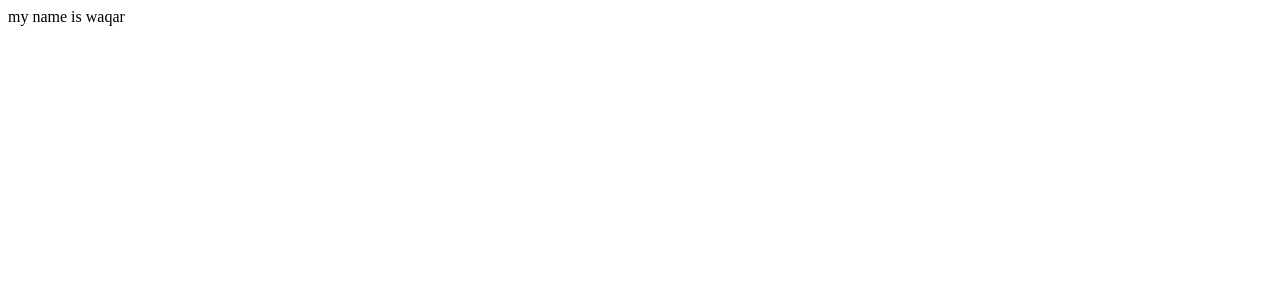
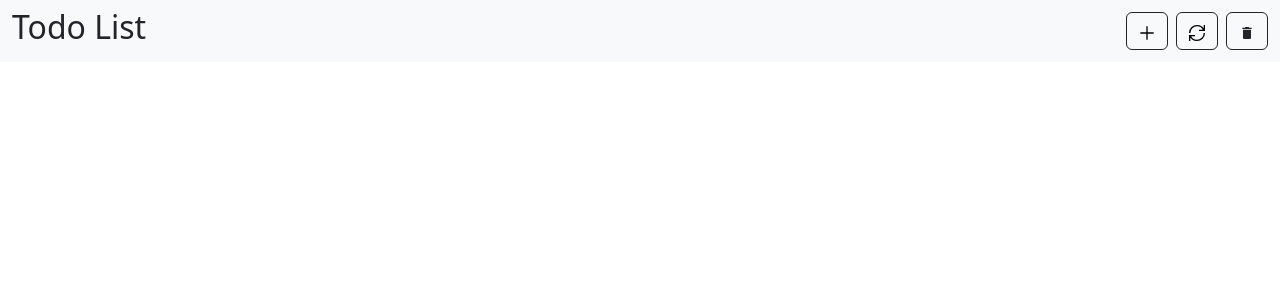
Before and after one commit to waqarakrambhutta/TodoApp, a React (Vite) app: page / in a window 1280 px wide. Shown: the top 300 px of the page. Built offline with nearby package versions, Linux system fonts and the light colour scheme.

Commit message:
Creating Navbar

```diff
--- a/package.json
+++ b/package.json
@@ -16,7 +16,8 @@
     "bootstrap": "^5.3.1",
     "framer-motion": "^10.15.1",
     "react": "^18.2.0",
-    "react-dom": "^18.2.0"
+    "react-dom": "^18.2.0",
+    "react-icons": "^4.10.1"
   },
   "devDependencies": {
     "@types/react": "^18.2.19",
--- a/src/App.tsx
+++ b/src/App.tsx
@@ -1,15 +1,14 @@
-import { useState } from 'react'
 
 import './App.css'
+import NavBar from './components/NavBar'
 
 function App() {
-  const [count,setcount] = useState(false)
 
   return (
 
-    <div>my name is waqar
-
-    </div >
+    <>
+    <NavBar/>
+    </>
 
 
   )
--- /dev/null
+++ b/src/components/NavBar.tsx
@@ -0,0 +1,29 @@
+import { MdDelete } from 'react-icons/md'
+import { GrAdd ,GrUpdate} from 'react-icons/gr'
+
+const NavBar = () => {
+  return (
+    <>
+      <nav className="navbar navbar-expand-lg bg-body-tertiary">
+        <div
+          className="container-fluid d-flex justify-content-between align-items-center"
+          style={{ width: "100%"}}
+        >
+          <h2>Todo List</h2>
+          <div className='d-flex gap-2'>
+          <button type="button" className="btn btn-outline-dark">
+            <GrAdd/>
+          </button><button type="button" className="btn btn-outline-dark">
+            <GrUpdate/>
+          </button>
+          <button type="button" className="btn btn-outline-dark">
+            <MdDelete/>
+          </button>
+          </div>
+        </div>
+      </nav>
+    </>
+  );
+};
+
+export default NavBar;
--- a/src/main.tsx
+++ b/src/main.tsx
@@ -2,6 +2,7 @@ import React from 'react'
 import ReactDOM from 'react-dom/client'
 import App from './App.tsx'
 import './index.css'
+import 'bootstrap/dist/css/bootstrap.css'
 
 ReactDOM.createRoot(document.getElementById('root')!).render(
   <React.StrictMode>
```
Also changed, not shown: src/components/AddTaskForm.tsx (added, +9 -0 lines), src/components/TaskList.tsx (added, +8 -0 lines), 1 other file (tests, documents, lock files or other folders).
